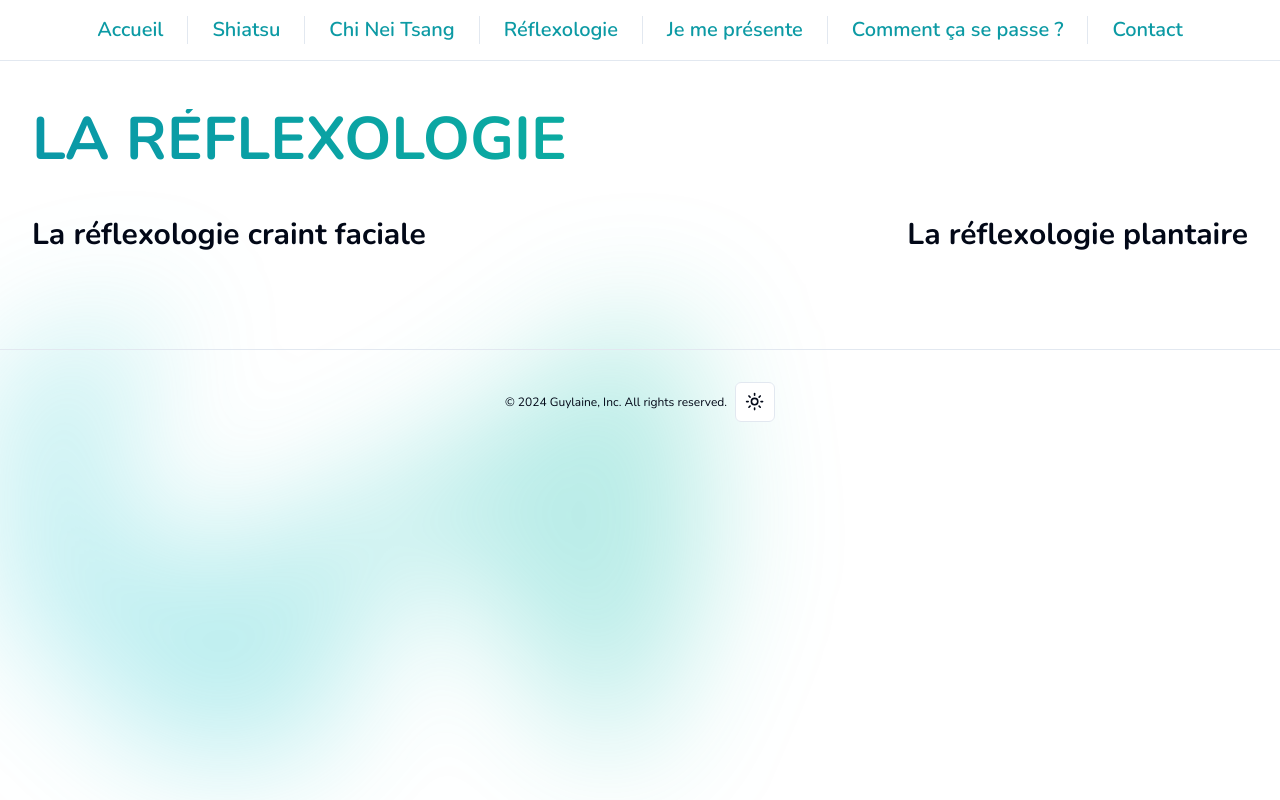
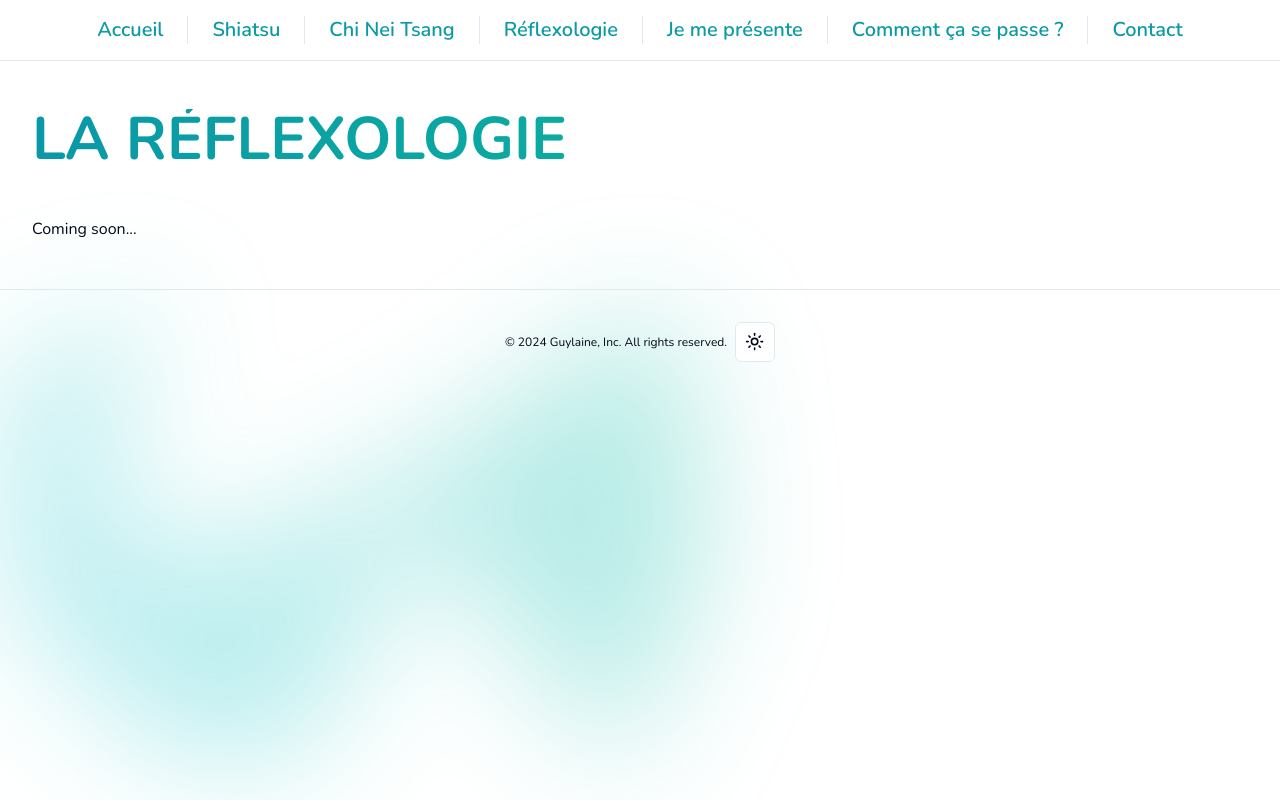
Before and after one commit to Gonzo641/guylaine-app, a Next.js app: page /reflexologie in a window 1280 px wide. Built offline with nearby package versions, Linux system fonts and the light colour scheme.

Commit message:
email update

```diff
--- a/app/reflexologie/page.tsx
+++ b/app/reflexologie/page.tsx
@@ -30,7 +30,8 @@ export default function ReflexologiePage() {
           LA RÉFLEXOLOGIE
         </motion.h1>
         <div className="flex flex-col xl:flex-row">
-          <motion.h2
+          Coming soon...
+          {/* <motion.h2
             className='mb-12 text-xl sm:text-3xl font-bold'
             initial={{ opacity: 0, y: 100}}
             animate={{ opacity: 1, y: 0 }}
@@ -53,7 +54,7 @@ export default function ReflexologiePage() {
             }}
           >
             La réflexologie plantaire
-          </motion.h2>
+          </motion.h2> */}
         </div>
         {/* <motion.p
         className='max-w-lg pb-4'
```
Also changed, not shown: actions/sendEmail.ts (line endings or trailing spaces).
